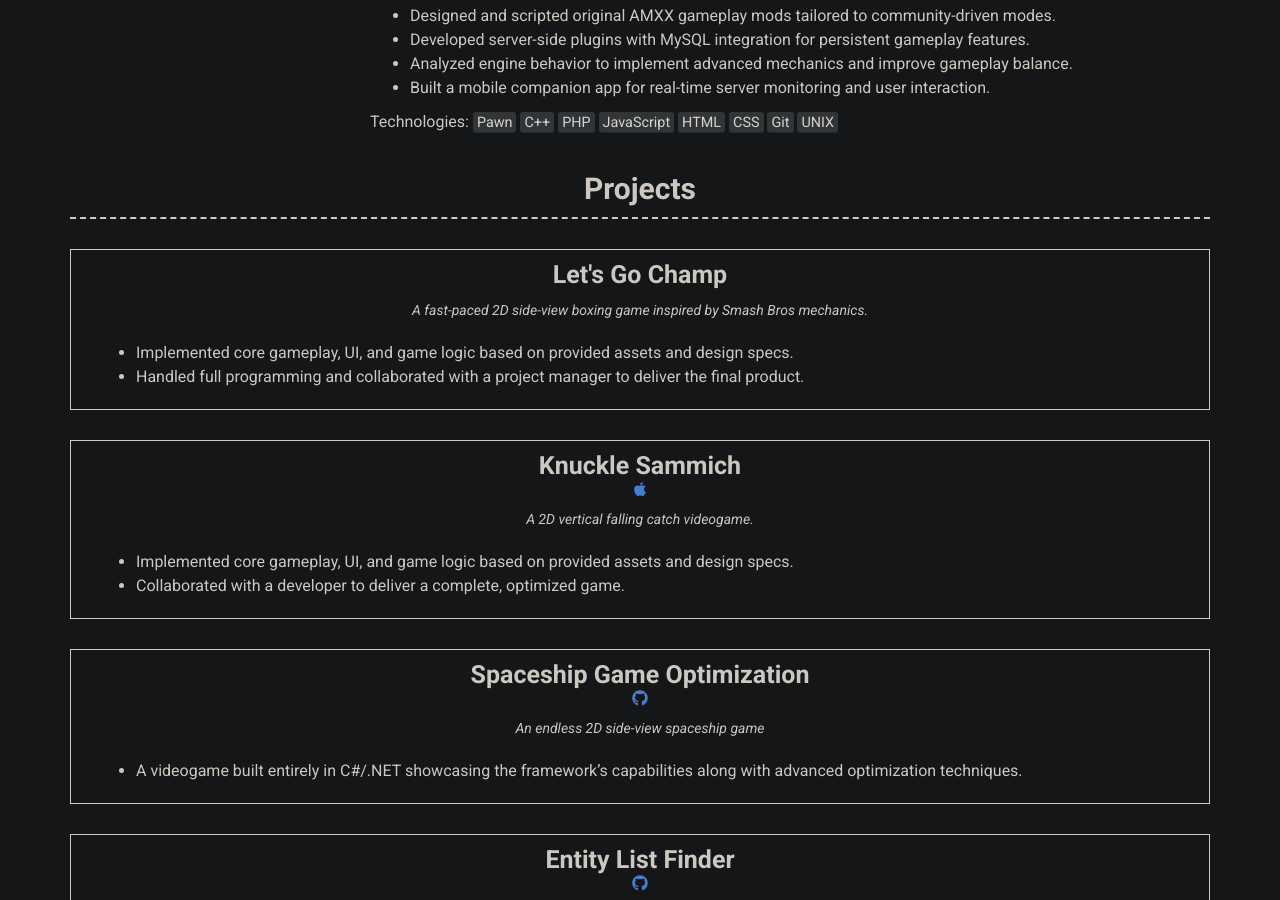
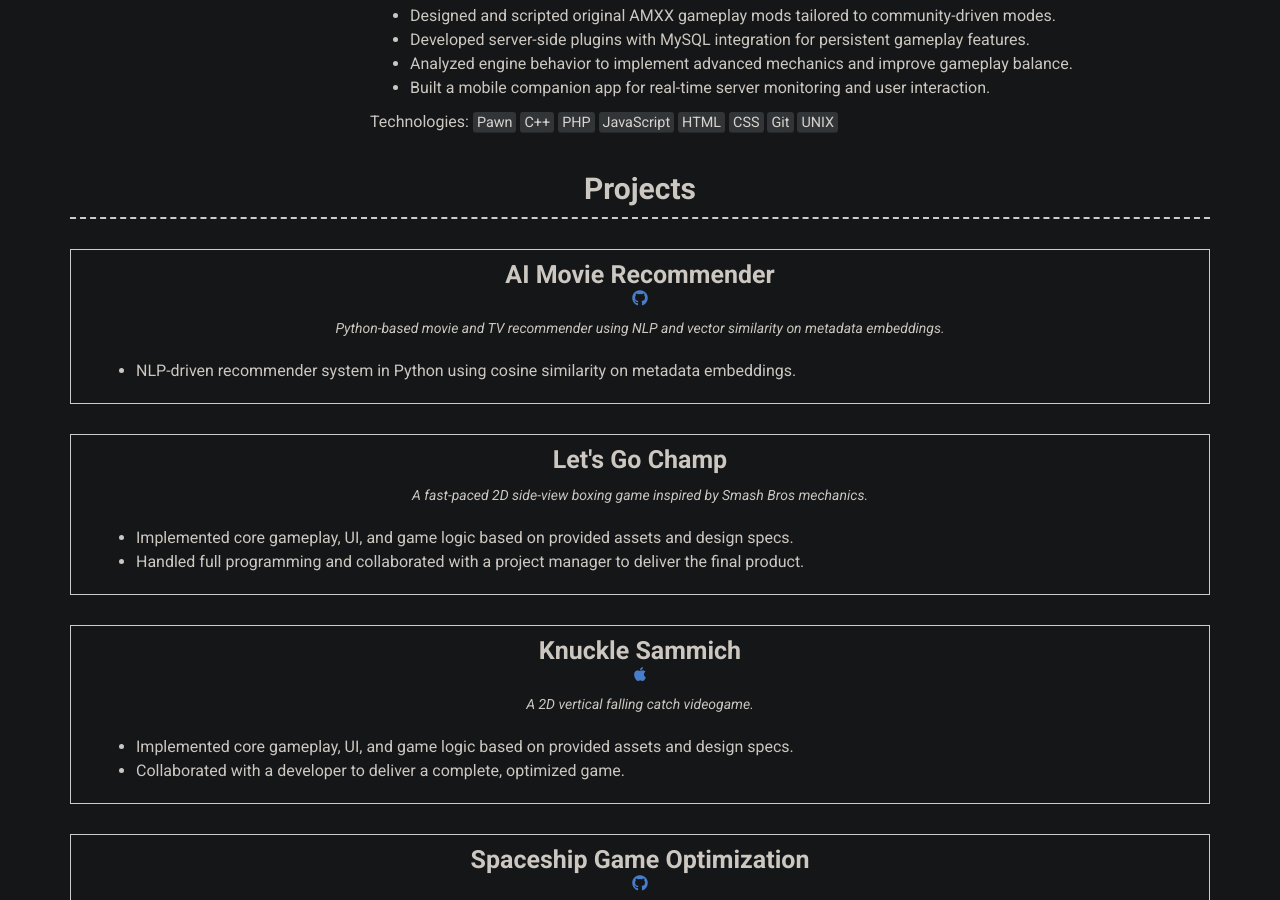
Before and after one commit to LUCASGL94/LUCASGL94.github.io, a Jekyll site: the page built from index.md, in a window 1280 px wide and 900 px high, scrolled down 1296 px. Built offline with Jekyll 4.4.1, drawn with Linux system fonts in a browser that asks for light colours; nearby versions of some CDN libraries.

Commit message:
Add new project

```diff
--- a/_data/projects.yml
+++ b/_data/projects.yml
@@ -1,4 +1,12 @@
 # Project template
+- layout: top-middle
+  name: AI Movie Recommender
+  github: EAX94/AI-Movie-Recommender
+  quote: >
+    Python-based movie and TV recommender using NLP and vector similarity on metadata embeddings.
+  description: |
+    - NLP-driven recommender system in Python using cosine similarity on metadata embeddings.
+
 - layout: top-middle
   name: Let's Go Champ
   #github: EAX94/Entity-List-Finder
```
